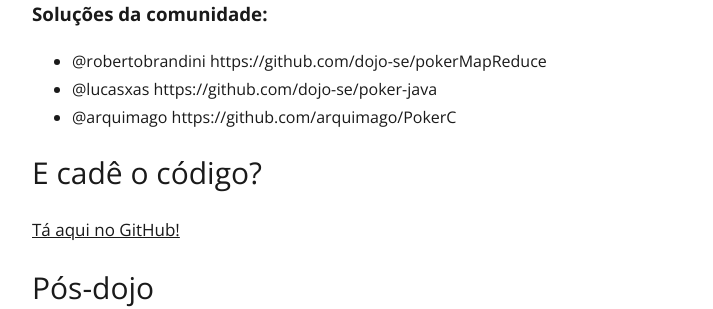
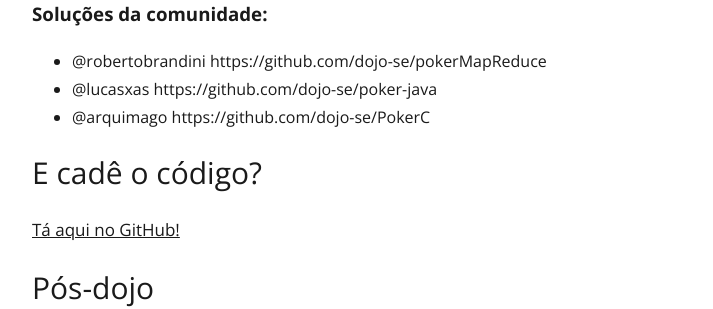
Before and after one commit to dojo-se/dojo-se.github.com, a Jekyll site: the page built from _posts/2014-04-03-coding_dojo.md, in a window 1280 px wide and 900 px high, scrolled down 2640 px. Shown: the part 154-463 px from the top of the window, without its empty margins (283-996 px from the left). Built offline with Jekyll 4.4.1, drawn with Linux system fonts in a browser that asks for light colours; Markdown is read by kramdown in place of the engine named in the settings; some of the changed lines change nothing that is shown.

Commit message:
Update 2014-04-03-coding_dojo.md

```diff
--- a/_posts/2014-04-03-coding_dojo.md
+++ b/_posts/2014-04-03-coding_dojo.md
@@ -56,7 +56,7 @@ Especialista: Wagner Macedo.
 ###Soluções da comunidade:
 - @robertobrandini https://github.com/dojo-se/pokerMapReduce
 - @lucasxas https://github.com/dojo-se/poker-java
-- @arquimago https://github.com/arquimago/PokerC
+- @arquimago https://github.com/dojo-se/PokerC
 
 ## E cadê o código?
 
```
